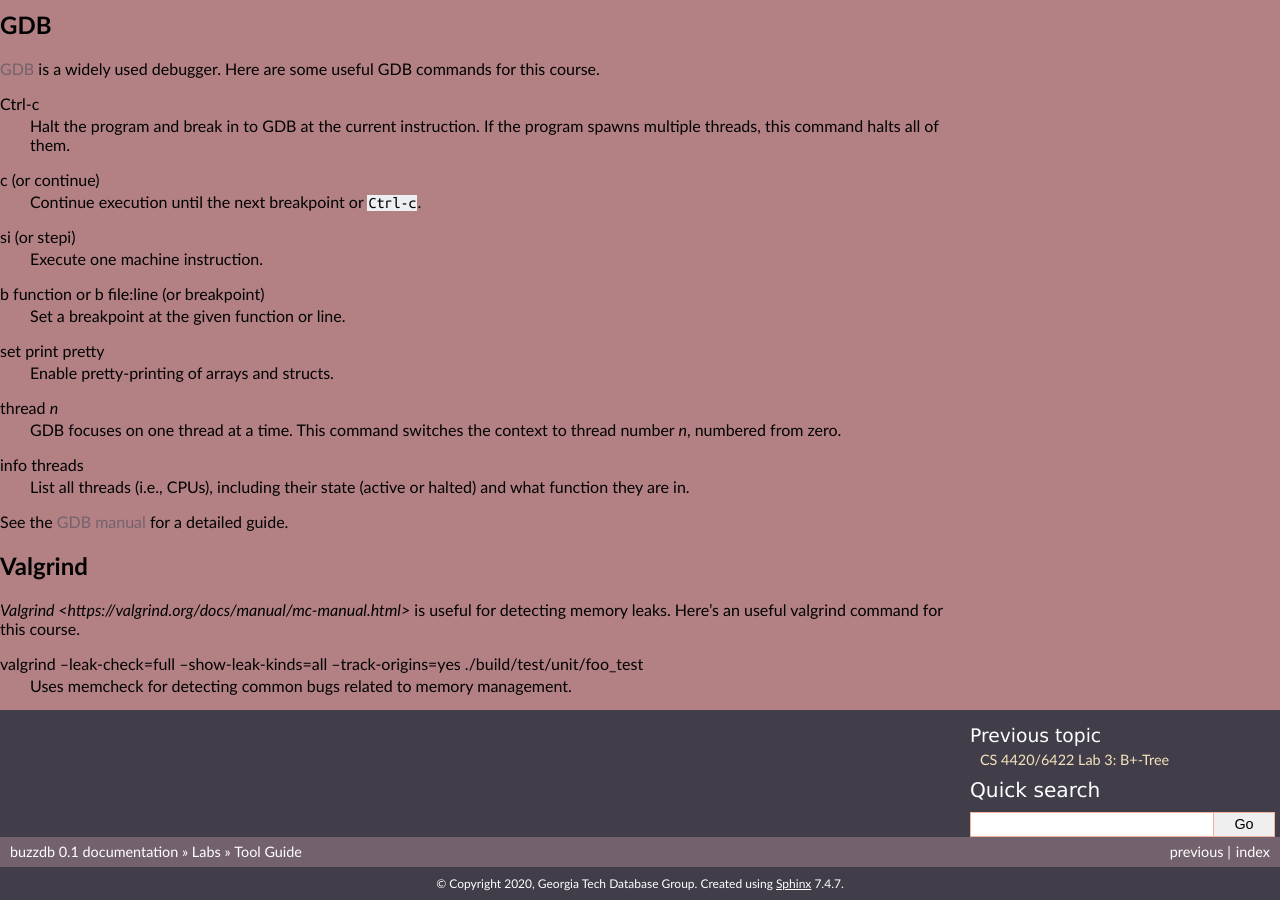
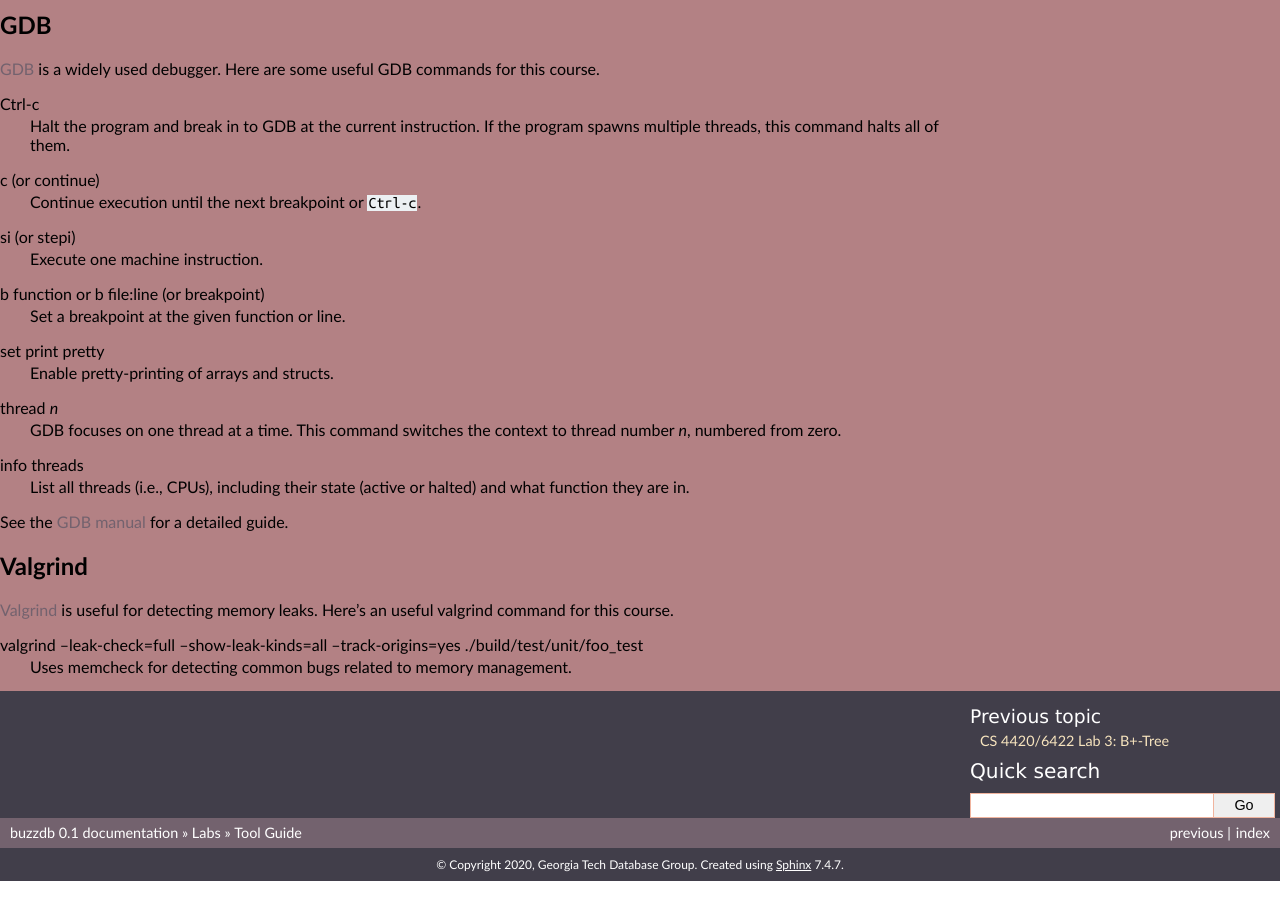
Before and after one commit to hershd23/buzzdb-docs, a Sphinx documentation site: the page built from docs/labs/tools.rst, in a window 1280 px wide and 900 px high, scrolled down 784 px. Built offline with Sphinx 7.4.7, drawn with Linux system fonts in a browser that asks for light colours; pages that are not in the unit, such as notebooks, are missing from menus.

Commit message:
Update tools.rst

```diff
--- a/docs/labs/tools.rst
+++ b/docs/labs/tools.rst
@@ -59,7 +59,7 @@
 Valgrind
 ~~~~~~~~
 
-`Valgrind <https://valgrind.org/docs/manual/mc-manual.html>` is useful for detecting memory leaks. Here's an useful valgrind command for this course.
+`Valgrind <https://valgrind.org/docs/manual/mc-manual.html>`_ is useful for detecting memory leaks. Here's an useful valgrind command for this course.
 
 valgrind --leak-check=full --show-leak-kinds=all --track-origins=yes ./build/test/unit/foo_test
     Uses memcheck for detecting common bugs related to memory management.
```
